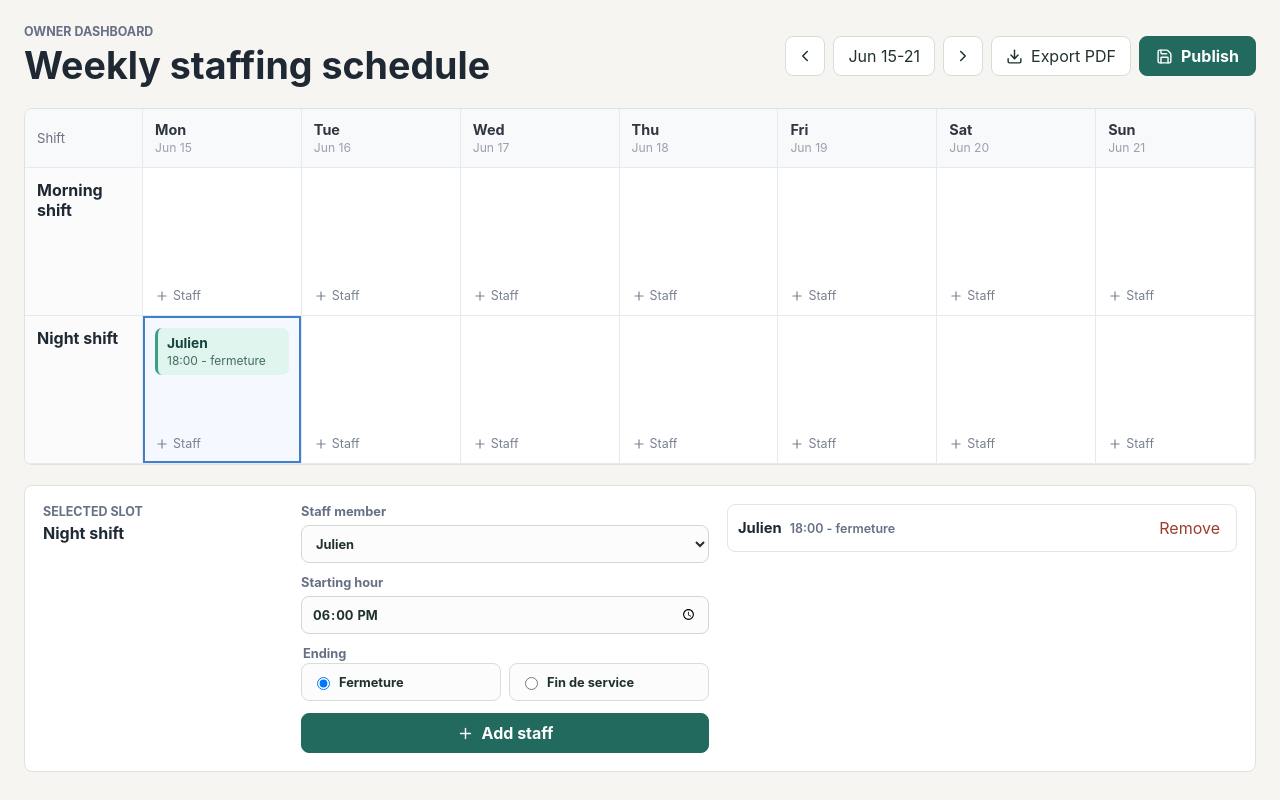
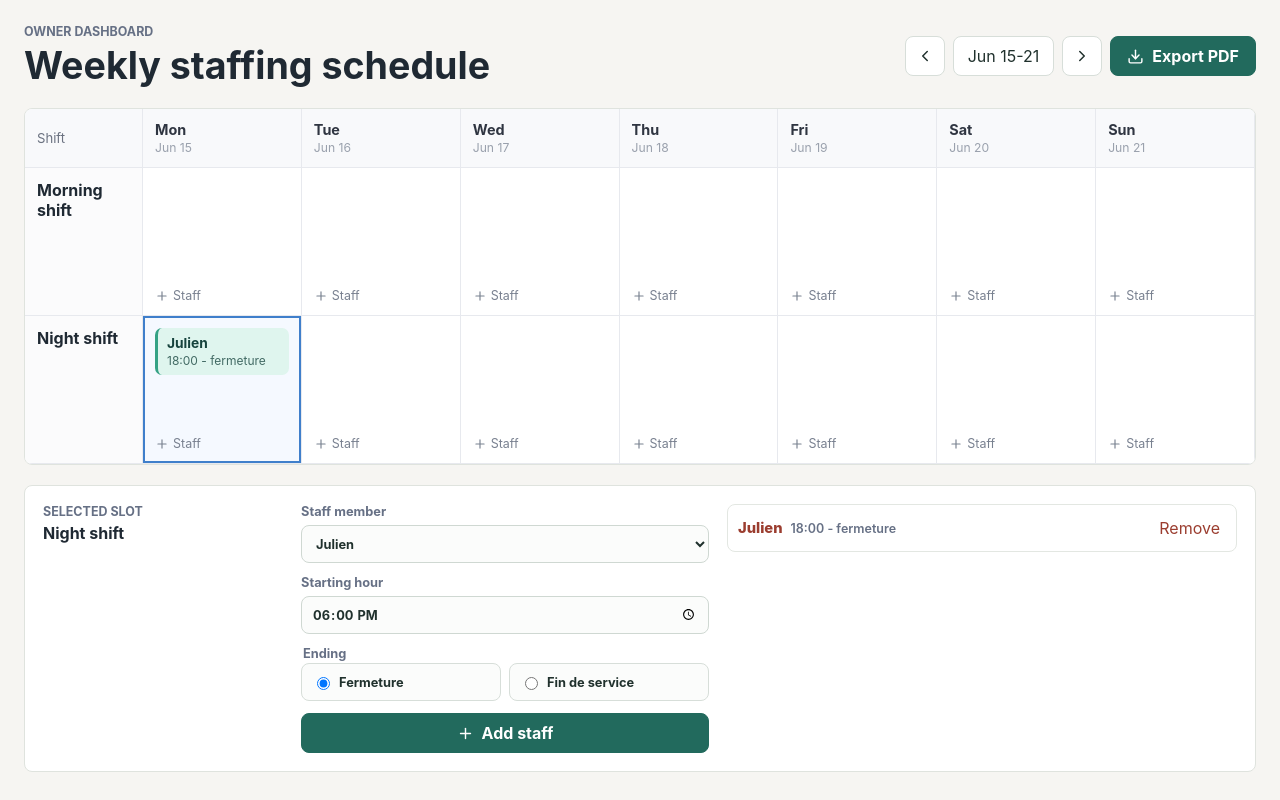
Before and after one commit to zeldabakhos/Schedule_interface, a React (Vite) app: page / in a window 1280 px wide. Both pictures are taken after a click on the button "Add staff". Built offline with nearby package versions, Linux system fonts and the light colour scheme.

Commit message:
feat: edit a slot

```diff
--- a/src/App.jsx
+++ b/src/App.jsx
@@ -25,7 +25,7 @@ const team = ["Julien", "Mehssen", "Mostafa", "Mario", "Ali Saade", "Rassil", "R
 
 const initialAssignments = [];
 const timePattern = /^\d{2}:\d{2}$/;
-const nightShiftStart = "18:00";
+const morningShiftLatestStart = "18:00";
 const endingOptionsByShift = {
   morning: [
     { value: "fin de service", label: "Fin de service" }
@@ -41,7 +41,7 @@ function isAtOrAfter(time, threshold) {
 }
 
 function getShiftRuleError(shift, start) {
-  if (shift === "morning" && isAtOrAfter(start, nightShiftStart)) {
+  if (shift === "morning" && isAtOrAfter(start, morningShiftLatestStart)) {
     return "Morning shift starts must be before 18:00.";
   }
 
@@ -112,6 +112,7 @@ function App() {
   const [weekOffset, setWeekOffset] = useState(0);
   const [selectedSlot, setSelectedSlot] = useState({ day: 0, shift: "night" });
   const [pendingDrop, setPendingDrop] = useState(null);
+  const [editingAssignmentId, setEditingAssignmentId] = useState(null);
   const [formError, setFormError] = useState("");
   const [draft, setDraft] = useState({
     staff: team[0],
@@ -140,6 +141,7 @@ function App() {
       assignment.day === selectedSlot.day &&
       assignment.shift === selectedSlot.shift
   );
+  const isEditing = editingAssignmentId !== null;
 
   function getAssignments(day, shift) {
     return assignments.filter(
@@ -158,9 +160,33 @@ function App() {
   function changeWeek(direction) {
     setWeekOffset((current) => current + direction);
     setSelectedSlot((current) => ({ ...current, day: 0 }));
+    cancelEdit();
   }
 
-  function handleAddAssignment(event) {
+  function startEditAssignment(assignment) {
+    setSelectedSlot({ day: assignment.day, shift: assignment.shift });
+    setEditingAssignmentId(assignment.id);
+    setFormError("");
+    setDraft({
+      staff: assignment.staff,
+      start: assignment.start,
+      end: timePattern.test(assignment.end) ? "custom" : assignment.end,
+      endTime: timePattern.test(assignment.end) ? assignment.end : "15:00"
+    });
+  }
+
+  function cancelEdit() {
+    setEditingAssignmentId(null);
+    setFormError("");
+    setDraft({
+      staff: team[0],
+      start: selectedSlot.shift === "morning" ? "10:00" : "18:00",
+      end: selectedSlot.shift === "morning" ? "fin de service" : "fermeture",
+      endTime: "15:00"
+    });
+  }
+
+  function handleSubmitAssignment(event) {
     event.preventDefault();
     const error = getShiftRuleError(selectedSlot.shift, draft.start);
 
@@ -171,18 +197,34 @@ function App() {
 
     const endMode = getValidEndMode(selectedSlot.shift, draft.end);
     const end = endMode === "custom" ? draft.endTime : endMode;
+    const assignmentPayload = {
+      week: weekOffset,
+      day: selectedSlot.day,
+      shift: selectedSlot.shift,
+      staff: draft.staff,
+      start: draft.start,
+      end
+    };
 
     setFormError("");
+
+    if (isEditing) {
+      setAssignments((current) =>
+        current.map((assignment) =>
+          assignment.id === editingAssignmentId
+            ? { ...assignment, ...assignmentPayload }
+            : assignment
+        )
+      );
+      setEditingAssignmentId(null);
+      return;
+    }
+
     setAssignments((current) => [
       ...current,
       {
         id: Date.now(),
-        week: weekOffset,
-        day: selectedSlot.day,
-        shift: selectedSlot.shift,
-        staff: draft.staff,
-        start: draft.start,
-        end
+        ...assignmentPayload
       }
     ]);
   }
@@ -191,6 +233,9 @@ function App() {
     setAssignments((current) =>
       current.filter((assignment) => assignment.id !== id)
     );
+    if (editingAssignmentId === id) {
+      cancelEdit();
+    }
   }
 
   function handleDrop(event, day, shift) {
@@ -297,13 +342,9 @@ function App() {
             >
               <ChevronRight size={18} />
             </button>
-            <button className="secondary-button" onClick={handleExport}>
+            <button className="primary-button" onClick={handleExport}>
               <Download size={17} />
               Export PDF
-            </button>
-            <button className="primary-button">
-              <Save size={17} />
-              Publish
             </button>
           </div>
         </header>
@@ -349,9 +390,15 @@ function App() {
                   >
                     {getAssignments(day.key, shift.id).map((assignment) => (
                       <span
-                        className={`event-pill ${getStaffColorClass(assignment.staff)}`}
+                        className={`event-pill ${getStaffColorClass(assignment.staff)} ${
+                          editingAssignmentId === assignment.id ? "editing-event" : ""
+                        }`}
                         draggable
                         key={assignment.id}
+                        onClick={(event) => {
+                          event.stopPropagation();
+                          startEditAssignment(assignment);
+                        }}
                         onDragStart={(event) => {
                           event.dataTransfer.effectAllowed = "copyMove";
                           event.dataTransfer.setData(
@@ -384,7 +431,8 @@ function App() {
               </div>
             </div>
 
-            <form className="assignment-form" onSubmit={handleAddAssignment}>
+            <form className="assignment-form" onSubmit={handleSubmitAssignment}>
+              {isEditing && <p className="edit-mode-label">Editing shift</p>}
               <label>
                 Staff member
                 <select
@@ -423,21 +471,40 @@ function App() {
                 }
               />
               <button className="primary-button" type="submit">
-                <Plus size={17} />
-                Add staff
+                {isEditing ? <Save size={17} /> : <Plus size={17} />}
+                {isEditing ? "Save changes" : "Add staff"}
               </button>
+              {isEditing && (
+                <button
+                  className="secondary-button"
+                  type="button"
+                  onClick={cancelEdit}
+                >
+                  Cancel edit
+                </button>
+              )}
               {formError && <p className="form-error">{formError}</p>}
             </form>
 
             <ul className="assignment-list">
               {selectedAssignments.map((assignment) => (
-                <li key={assignment.id}>
-                  <strong>
+                <li
+                  className={
+                    editingAssignmentId === assignment.id
+                      ? "editing-assignment"
+                      : ""
+                  }
+                  key={assignment.id}
+                >
+                  <button
+                    className="assignment-edit-button"
+                    onClick={() => startEditAssignment(assignment)}
+                  >
                     {assignment.staff}
                     <small>
                       {assignment.start} - {assignment.end}
                     </small>
-                  </strong>
+                  </button>
                   <button onClick={() => handleRemoveAssignment(assignment.id)}>
                     Remove
                   </button>
--- a/src/styles.css
+++ b/src/styles.css
@@ -252,6 +252,14 @@ input[type="time"] {
   cursor: grabbing;
 }
 
+.event-pill:hover {
+  filter: saturate(1.08);
+}
+
+.event-pill.editing-event {
+  box-shadow: 0 0 0 2px #3f7fcb;
+}
+
 .event-pill strong {
   font-size: 0.86rem;
 }
@@ -376,11 +384,22 @@ input[type="time"] {
   border-radius: 8px;
 }
 
-.assignment-list strong {
+.assignment-list li.editing-assignment {
+  border-color: #3f7fcb;
+  background: #f5f9ff;
+}
+
+.assignment-edit-button {
   display: flex;
   align-items: baseline;
   gap: 8px;
+  border: 0;
+  color: #20312d;
+  background: transparent;
   font-size: 0.92rem;
+  font-weight: 800;
+  padding: 0;
+  text-align: left;
 }
 
 .assignment-list small {
@@ -398,6 +417,14 @@ input[type="time"] {
 .assignment-form {
   display: grid;
   gap: 12px;
+}
+
+.edit-mode-label {
+  margin: 0;
+  color: #3f7fcb;
+  font-size: 0.82rem;
+  font-weight: 800;
+  text-transform: uppercase;
 }
 
 .form-error {
```
Also changed, not shown: 4 other files (tests, documents, lock files or other folders).
